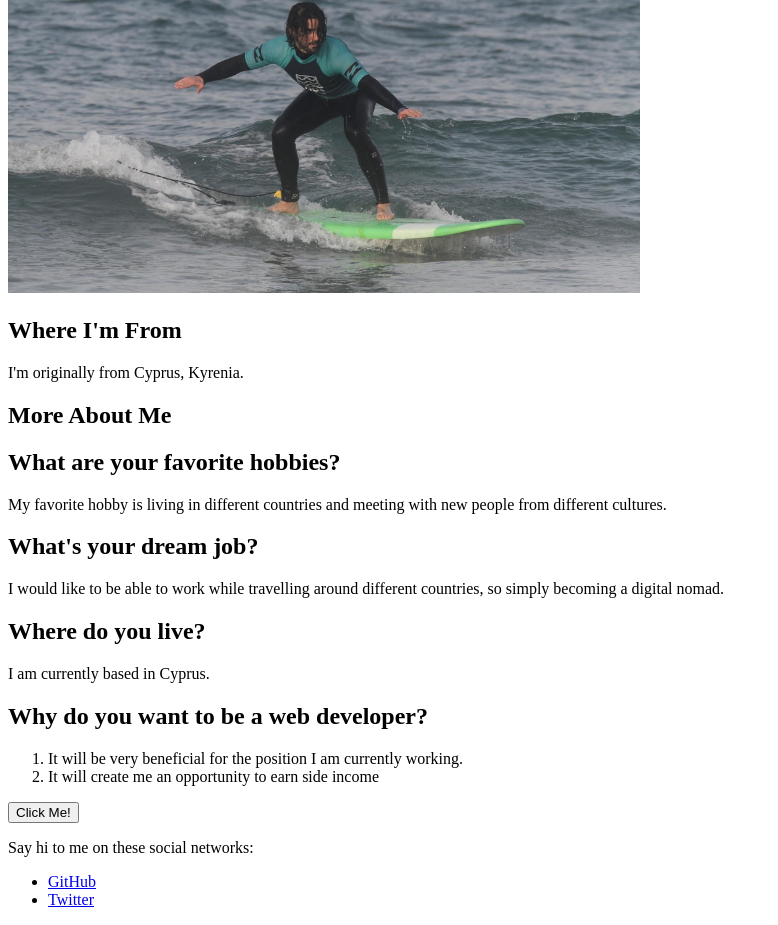
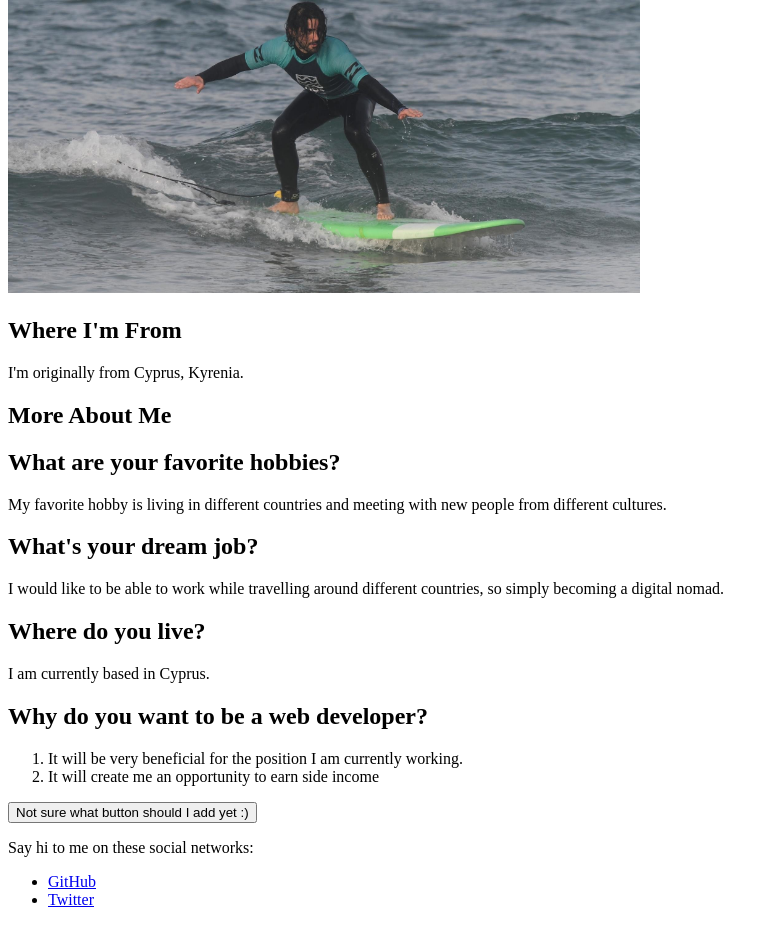
Before and after one commit to hsynsafa/my-portfolio, a plain HTML site: page index.html in a window 1280 px wide. Shown: the part 263-1188 px from the top of the page, without its empty margins (0-778 px from the left). Drawn offline with Linux system fonts and the light colour scheme.

Commit message:
Button added, but it doesn't have any function yet

```diff
--- a/index.html
+++ b/index.html
@@ -41,7 +41,7 @@
 
     </section>
 
-        <button type="button">Click Me!</button>
+        <button type="button">Not sure what button should I add yet :)</button>
 
     <footer class="content-footer">
         <p>Say hi to me on these social networks:</p>
```
